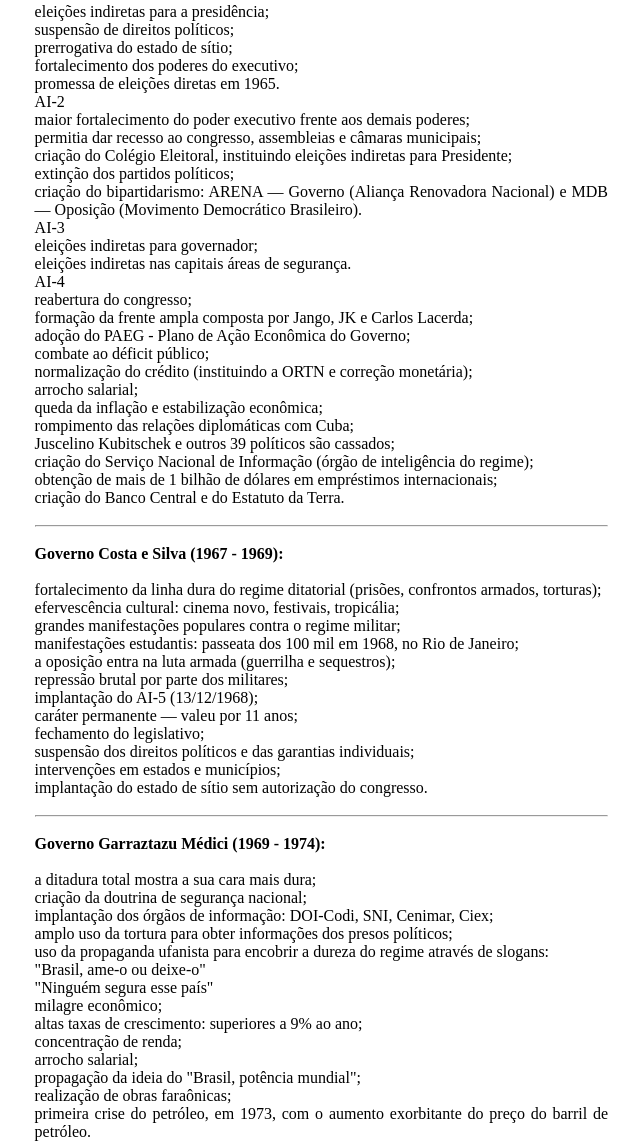
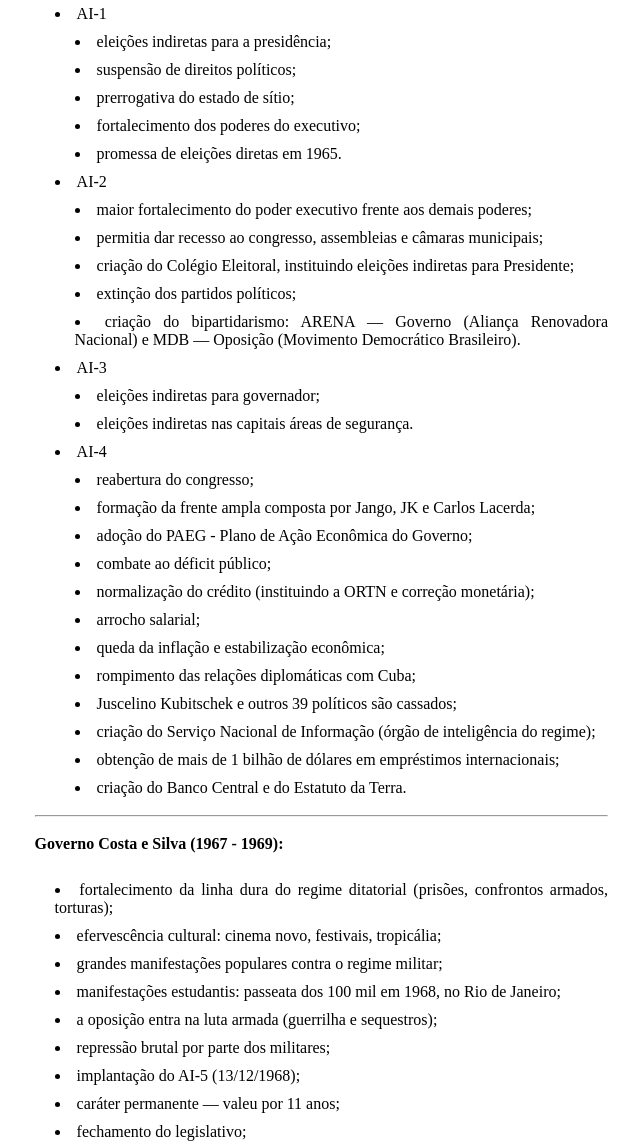
Before and after one commit to MathSan2712/IFENEM-Historia, a plain HTML site: page ditadura-militar.html in a window 1280 px wide. Shown: the part 1251-2395 px from the top of the page, without its empty margins (247-887 px from the left). Drawn offline with Linux system fonts and the light colour scheme.

Commit message:
style.css

```diff
--- a/css/style.css
+++ b/css/style.css
@@ -644,7 +644,16 @@
 .sidebar-details summary:hover {
     text-decoration: underline;
 }
-
+.topics {
+    margin-left: 20px;
+    margin-top: 10px;
+    list-style: inside;
+}
+.frase {
+    margin-left: 20px;
+    margin-top: 10px;
+    /* list-style-type: circle; */
+}
 main {
     text-align: justify;
     padding: 2em;
```
